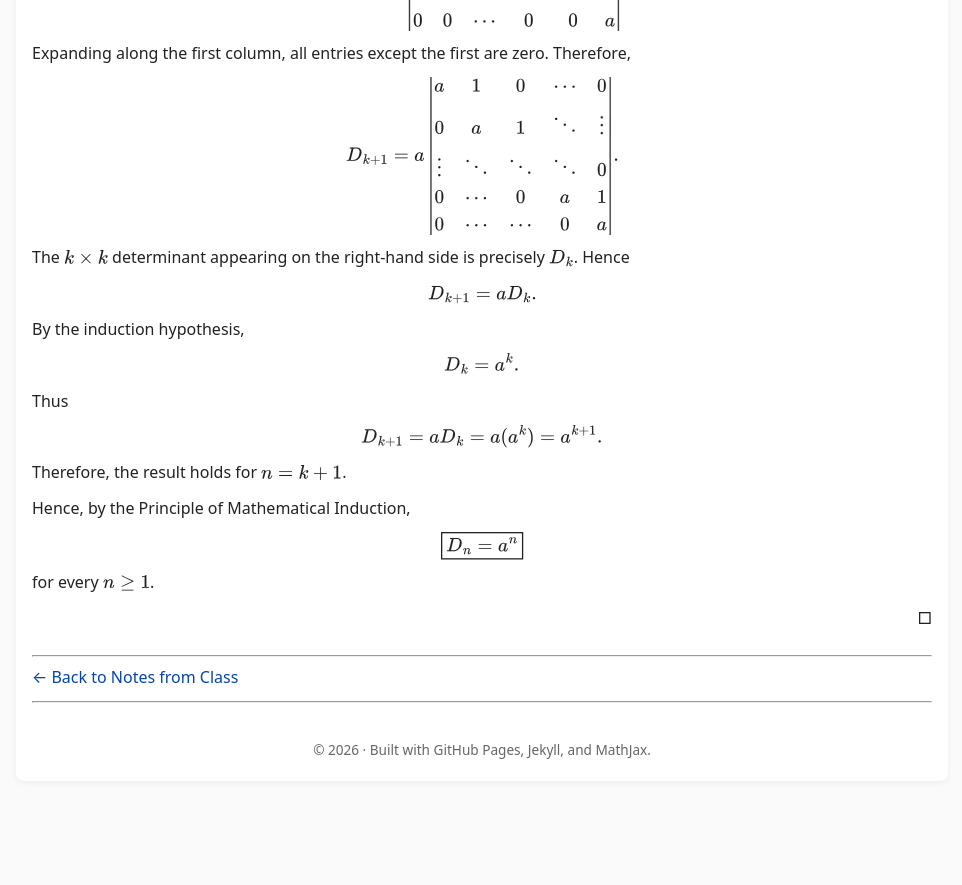
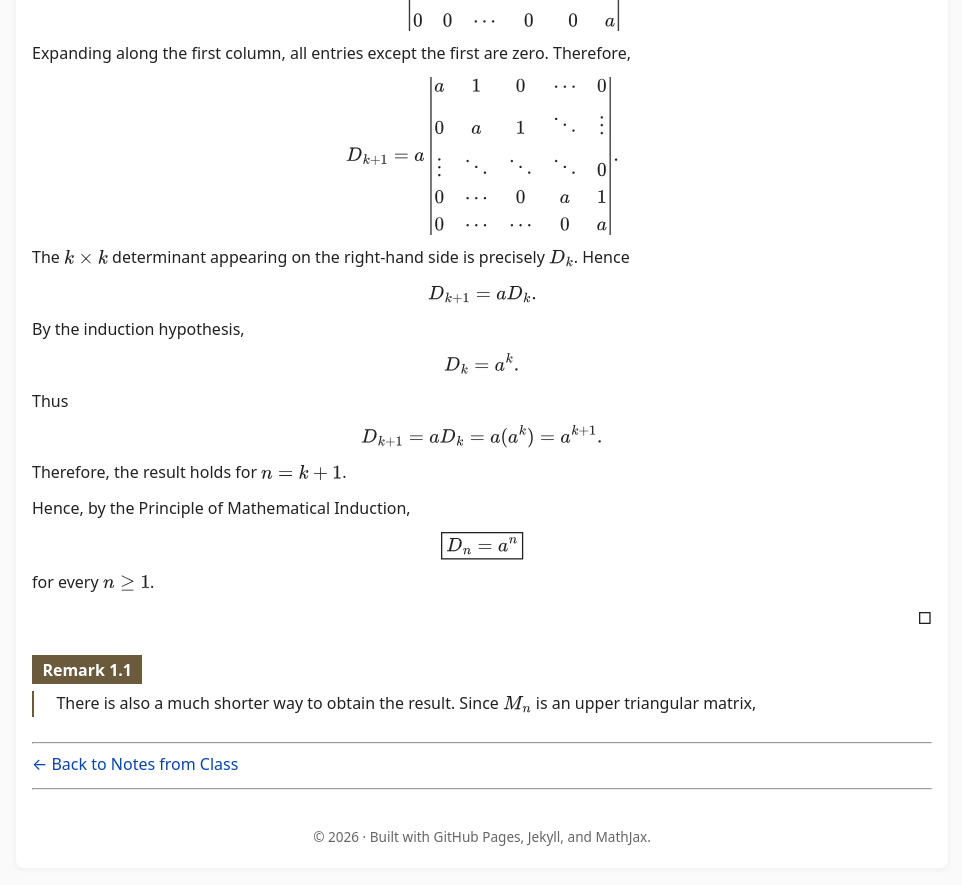
Before and after one commit to SaleemKamaludin/SaleemKamaludin.github.io, a Jekyll site: the page built from courses/math-2276/notes-from-class/lecture-2/index.md, in a window 1280 px wide and 900 px high, scrolled down 5183 px. Shown: the top 885 px of the window, without its empty margins (158-1120 px from the left). Built offline with Jekyll 4.4.1, drawn with Linux system fonts in a browser that asks for light colours; before the commit the page ends 5996 px from its top, so only the background shows below that.

Commit message:
Add remark to Lecture 2 notes

```diff
--- a/courses/math-2276/notes-from-class/lecture-2/index.md
+++ b/courses/math-2276/notes-from-class/lecture-2/index.md
@@ -688,6 +688,23 @@ b & 1 & 0 & 0 & \cdots & 0\\
 
 </div>
 
+<div class="math-env remark">
+
+  <div class="math-env-heading">
+    <span class="math-env-tag">Remark 1.1</span>
+  </div>
+
+  <div class="math-env-body">
+
+    <p>
+      There is also a much shorter way to obtain the result. Since \(M_n\)
+      is an upper triangular matrix,
+    </p>
+
+  </div>
+
+</div>
+
 ---
 
 [← Back to Notes from Class]({{ '/courses/math-2276/notes-from-class/' | relative_url }})
```
